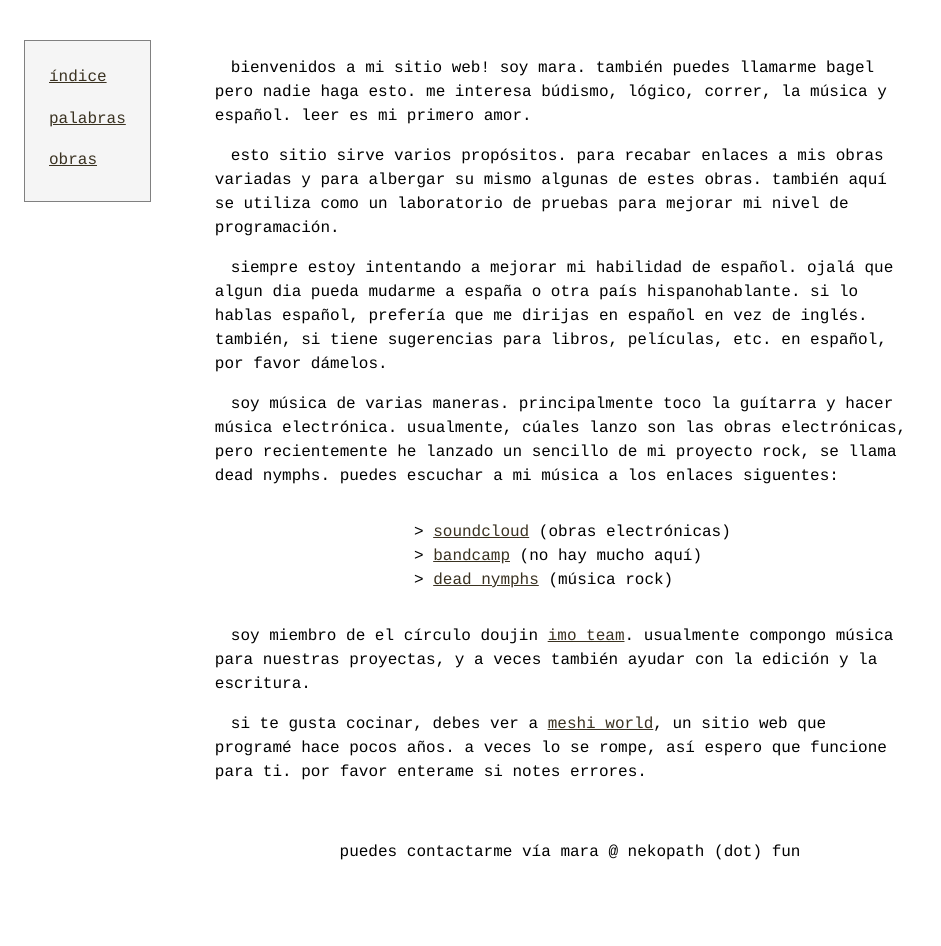
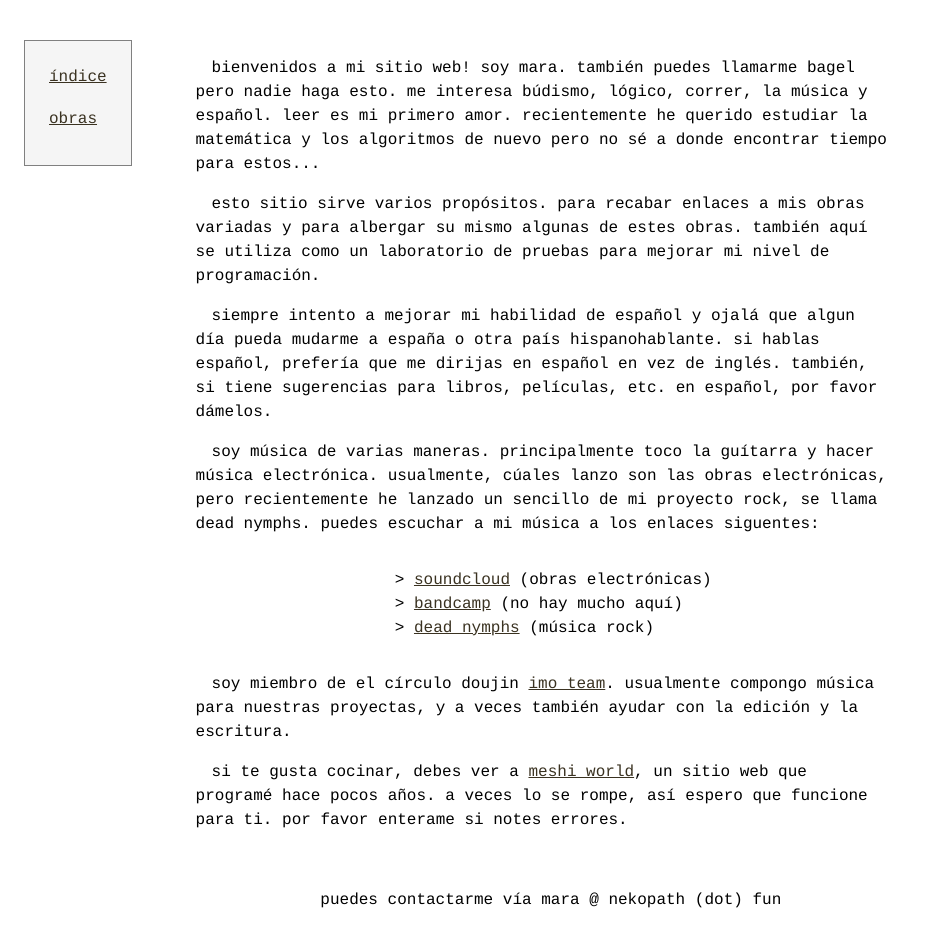
Before and after one commit to mewels/site, a SvelteKit app: page / in a window 1280 px wide. Shown: the top 946 px of the page, without its empty margins (0-941 px from the left). Built offline with nearby package versions, Linux system fonts and the light colour scheme.

Commit message:
removed palabras

```diff
--- a/src/routes/+page.svelte
+++ b/src/routes/+page.svelte
@@ -3,7 +3,7 @@
 </script>
 <div>
     <p>
-        bienvenidos a mi sitio web! soy mara. también puedes llamarme bagel pero nadie haga esto. me interesa búdismo, lógico, correr, la música y español. leer es mi primero amor.
+        bienvenidos a mi sitio web! soy mara. también puedes llamarme bagel pero nadie haga esto. me interesa búdismo, lógico, correr, la música y español. leer es mi primero amor. recientemente he querido estudiar la matemática y los algoritmos de nuevo pero no sé a donde encontrar tiempo para estos...
     </p>
 
     <p>
@@ -11,7 +11,7 @@
     </p>
 
     <p>
-        siempre estoy intentando a mejorar mi habilidad de español. ojalá que algun dia pueda mudarme a españa o otra país hispanohablante. si lo hablas español, prefería que me dirijas en español en vez de inglés. también, si tiene sugerencias para libros, películas, etc. en español, por favor dámelos.
+        siempre intento a mejorar mi habilidad de español y ojalá que algun día pueda mudarme a españa o otra país hispanohablante. si hablas español, prefería que me dirijas en español en vez de inglés. también, si tiene sugerencias para libros, películas, etc. en español, por favor dámelos.
     </p>
 
     <p>
--- a/src/routes/Sidebar.svelte
+++ b/src/routes/Sidebar.svelte
@@ -1,7 +1,6 @@
 <script>
     let links = {
         '/' : 'índice',
-        '/palabras' : 'palabras',
         '/obras' : 'obras'
     }
 </script>
@@ -43,7 +42,7 @@
         /* padding-bottom: 1.5rem; */
         padding-left: 1.5rem;
         padding-right: 1.5rem;
-        height: 10rem;
+        height: 7.75rem;
     }
 
     .sidelinks {
```
